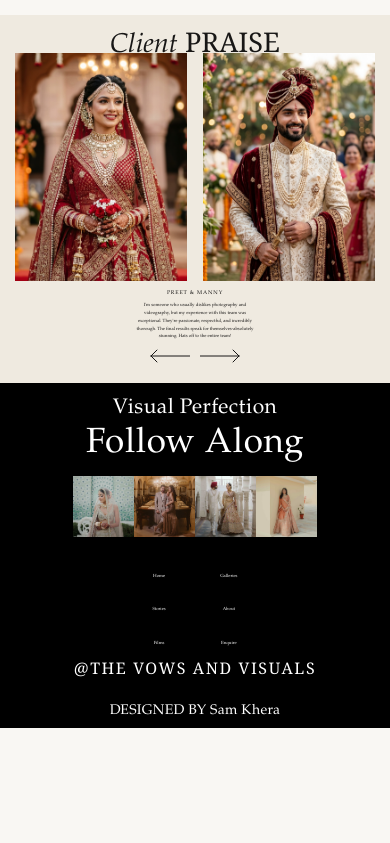
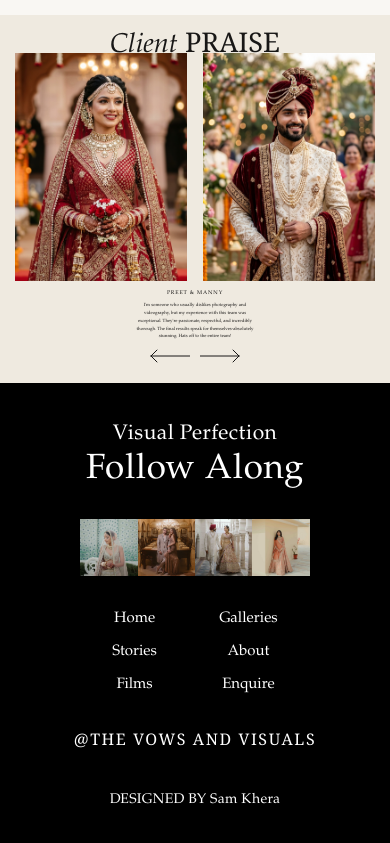
Before and after one commit to Kherasam18/thevowsandvisuals, a React (Vite) app: page / in a window 390 px wide. Shown: the part 5802-6645 px from the top of the page. Before the commit the page ends 6530 px from the top, so only its background shows below. Built offline with nearby package versions, Linux system fonts and the light colour scheme; no server answers.

Commit message:
Fix footer size

```diff
--- a/src/components/Footer.jsx
+++ b/src/components/Footer.jsx
@@ -7,14 +7,19 @@ import f4 from '../assets/footer/footer-04.jpg';
 
 const THUMBS = [f1, f2, f3, f4];
 
+/*
+  Type size lives on the <ul> so the em-based row gap tracks the label size.
+  text-copy is fluid against --sf (100vw), which collapses to ~4px at phone
+  widths, so mobile pins a readable size and hands back to the fluid token at md.
+*/
 function LinkColumn({ links }) {
   return (
-    <ul className="flex flex-col gap-[0.6em] text-center">
+    <ul className="flex flex-col gap-[0.6em] text-center font-serif text-[15px] leading-[1.6] md:text-copy">
       {links.map((l) => (
         <li key={l.to}>
           <Link
             to={l.to}
-            className="font-serif text-copy leading-[1.6] text-white transition-opacity duration-200 hover:opacity-65"
+            className="inline-block text-white transition-opacity duration-200 hover:opacity-65"
           >
             {l.label}
           </Link>
@@ -27,7 +32,7 @@ function LinkColumn({ links }) {
 export default function Footer() {
   return (
     <footer className="w-full bg-black text-white">
-      <div className="mx-auto w-full max-w-[1600px] px-[3vw] pb-[2.2vw] pt-[3.4vw]">
+      <div className="mx-auto w-full max-w-[1600px] px-[6vw] pb-[9vw] pt-[10vw] md:px-[3vw] md:pb-[2.2vw] md:pt-[3.4vw]">
         <p className="text-center font-serif text-f21 leading-[1.2] tracking-[0.42px]">
           Visual Perfection
         </p>
@@ -36,7 +41,7 @@ export default function Footer() {
         </p>
 
         {/* Thumbnail strip with the nav columns flanking it. */}
-        <div className="relative mt-[2.6vw]">
+        <div className="relative mt-[7vw] md:mt-[2.6vw]">
           {/* 62.8% of the viewport in the source; scaled up here to cancel the
               container's 3vw side padding so the strip lands at the same width. */}
           <div className="mx-auto flex w-[66.8%] max-w-[1005px]">
@@ -69,12 +74,12 @@ export default function Footer() {
         </div>
 
         {/* Mobile: columns stack under the strip. */}
-        <div className="mt-[6vw] flex justify-center gap-[14vw] md:hidden">
+        <div className="mt-[8vw] flex justify-center gap-[16vw] md:hidden">
           <LinkColumn links={FOOTER_LINKS.left} />
           <LinkColumn links={FOOTER_LINKS.right} />
         </div>
 
-        <p className="mt-[1.6vw] text-center">
+        <p className="mt-[8vw] text-center md:mt-[1.6vw]">
           <a
             href={INSTAGRAM_URL}
             target="_blank"
@@ -86,7 +91,7 @@ export default function Footer() {
         </p>
 
         {/* Legal row */}
-        <div className="mt-[2.4vw] grid grid-cols-1 gap-[3vw] font-serif text-f14 leading-[1.2] tracking-[0.28px] md:grid-cols-3 md:gap-0">
+        <div className="mt-[7vw] grid grid-cols-1 gap-[3vw] font-serif text-f14 leading-[1.2] tracking-[0.28px] md:mt-[2.4vw] md:grid-cols-3 md:gap-0">
           <p className="text-center md:max-w-[17ch] md:text-left"></p>
           <p className="text-center">
             <a
```
